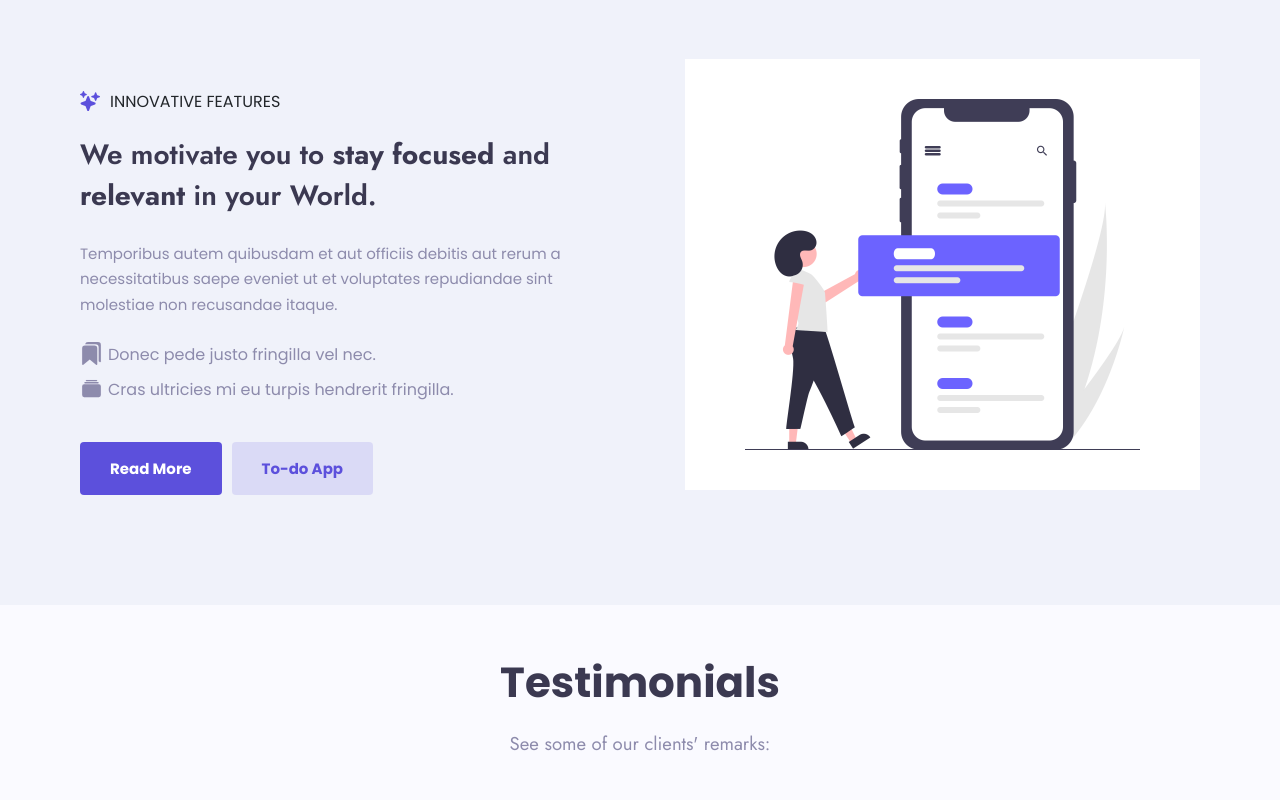
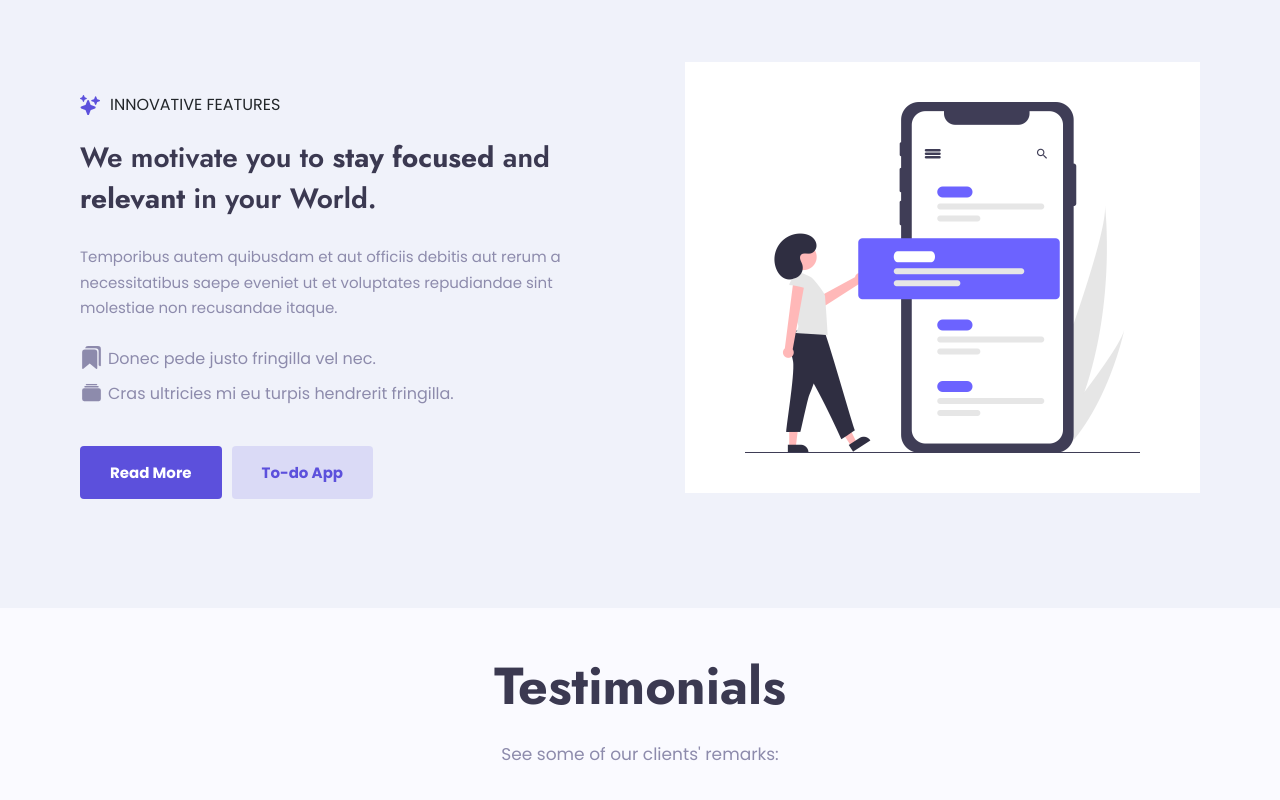
Before and after one commit to dev-willyy/task-manager, a plain HTML site: page index.html in a window 1280 px wide. Shown: the part 1972-2772 px from the top of the page. Drawn offline with nearby package versions, Linux system fonts and the light colour scheme; a web font is replaced by a local one.

Commit message:
changed font sizes of items in home page contact section

```diff
--- a/components/stylesheets/styles.css
+++ b/components/stylesheets/styles.css
@@ -195,7 +195,7 @@ html::-webkit-scrollbar-thumb:hover {
 
 .section-text {
     color: var(--cool-gray);
-    font-size: var(--fs-6);
+    font-size: var(--fs-4);
     line-height: 1.7;
     text-align: center;
 }
@@ -373,7 +373,7 @@ html::-webkit-scrollbar-thumb:hover {
 .about-card {
     padding: 28px 20px 20px;
     text-align: center;
-    box-shadow: 0 3px 12px hsla(233, 77%, 10%, 0.06);
+    box-shadow: 0 2px 5px hsla(245, 67%, 59%, 0.4);
     border-radius: 4px;
     transition: var(--transition);
 }
@@ -534,21 +534,25 @@ html::-webkit-scrollbar-thumb:hover {
 }
 
 .title-wrap {
-    text-align: center;
-    padding: 0.4rem 0;
+    margin-bottom: 1rem;
+}
+
+.title-wrap h2 {
+    font-family: var(--ff-jost);
+    font-size: var(--fs-1);
     margin-bottom: 0.2rem;
     color: var(--independence);
-    font-size: var(--fs-2);
+    text-align: center;
 }
 
 .title-wrap p {
-    font-size: 1.16rem;
-    font-family: var(--ff-jost);
-    font-weight: normal;
+    font-family: var(--ff-poppins);
+    font-size: var(--fs-4);
+    margin-inline: auto;
+    margin-block: 1rem 2.8rem;
     color: var(--cool-gray);
-    display: inline-block;
-    margin-top: 1rem;
-    margin-bottom: 1.8rem;
+    line-height: 1.7;
+    text-align: center;
 }
 
 .test-item {
@@ -627,7 +631,9 @@ html::-webkit-scrollbar-thumb:hover {
 
 .contact label {
     color: var(--independence);
+    font-family: var(--ff-jost);
     font-weight: var(--fw-500);
+    font-size: var(--fs-3);
     margin-bottom: 10px;
 }
 
@@ -652,7 +658,7 @@ html::-webkit-scrollbar-thumb:hover {
 textarea.input-field {
     margin-bottom: 20px;
     resize: vertical;
-    min-height: 50px;
+    min-height: 55px;
     height: 100px;
     max-height: 200px;
 }
@@ -1100,7 +1106,7 @@ a.inactive {
     }
 
     .contact-list * {
-        font-size: 20px;
+        font-size: var(--fs-3);
     }
 
     /* Footer */
```
